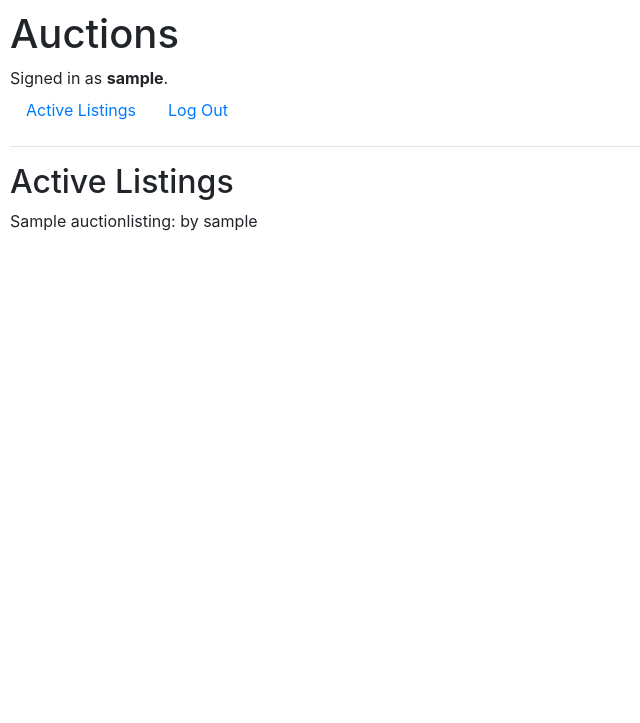
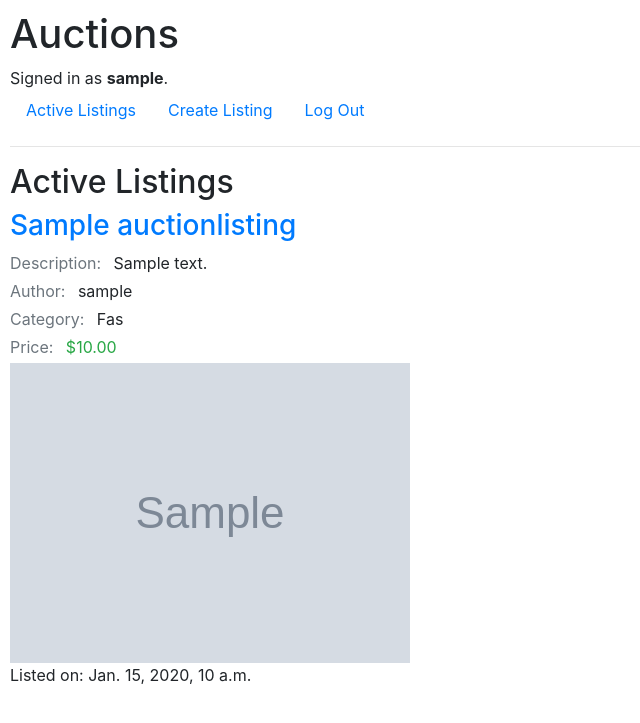
Before and after one commit to Ayushma00/e-commerce-application, a Django app: page / in a window 1280 px wide. Shown: the top 723 px of the page, without its empty margins (0-640 px from the left). Run offline with Django 3.2, Linux system fonts and the light colour scheme; a user stored in the database is signed in; tables that the repository leaves empty hold one stand-in row (values such as "Sample post"); grey boxes marked "Sample" are stand-in pictures; some libraries are stand-ins or nearby versions.

Commit message:
Added html for listing the items

```diff
--- a/auctions/templates/auctions/index.html
+++ b/auctions/templates/auctions/index.html
@@ -1,9 +1,40 @@
 {% extends "auctions/layout.html" %}
 
 {% block body %}
-    <h2>Active Listings</h2>
- {% for list in listings %}
+<h2>Active Listings</h2>
+<div class="listings-container">
+    {% for item in listings %}
+    <div class="listing-item">
+        <h3 class="item-title font-weight-semibold">
+            <a href="{% url 'listing' item.id %}">
+                {{ item.title }}
+            </a>
+        </h3>
+        <div class="font-size-sm mb-1"><span class="text-muted mr-2">
+            Description: </span>{{ item.description }}
+        </div>
+        <div class="font-size-sm mb-1"><span class="text-muted mr-2">
+            Author: </span>{{ item.seller }}
+        </div>
+        {% if item.category %}
+            <div class="font-size-sm mb-1"><span class="text-muted mr-2">
+                Category: </span>{{ item.category | title }}
+            </div>
+        {% else %}
+            <div class="font-size-sm mb-1"><span class="text-muted mr-2">
+            Category: </span> Not listed.
+            </div>
+        {% endif %}
 
- {{list}}
- {% endfor %}
+        {% if item.price %}
+            <div class="font-size-sm text-success mb-1"><span class="text-muted mr-2">Price: </span>${{ item.price }}</div>
+        {% else %}
+            <div class="font-size-sm text-danger mb-1"><span class="text-muted mr-2">Price: </span>Not specified</div>
+        {% endif %}
+
+        <img src="{{ item.image }}" alt="{{ item.title }}" class="item-image">
+        <p class="item-date">Listed on: {{ item.published_date }}</p>
+    </div>
+    {% endfor %}
+</div>
 {% endblock %}
--- a/auctions/templates/auctions/layout.html
+++ b/auctions/templates/auctions/layout.html
@@ -21,6 +21,10 @@
                 <a class="nav-link" href="{% url 'index' %}">Active Listings</a>
             </li>
             {% if user.is_authenticated %}
+
+                <li class="nav-item">
+                    <a class="nav-link" href="{% url 'insert_listing' %}">Create Listing</a>
+                </li>
                 <li class="nav-item">
                     <a class="nav-link" href="{% url 'logout' %}">Log Out</a>
                 </li>
```
Also changed, not shown: auctions/templates/auctions/listing.html (added, +31 -0 lines).
